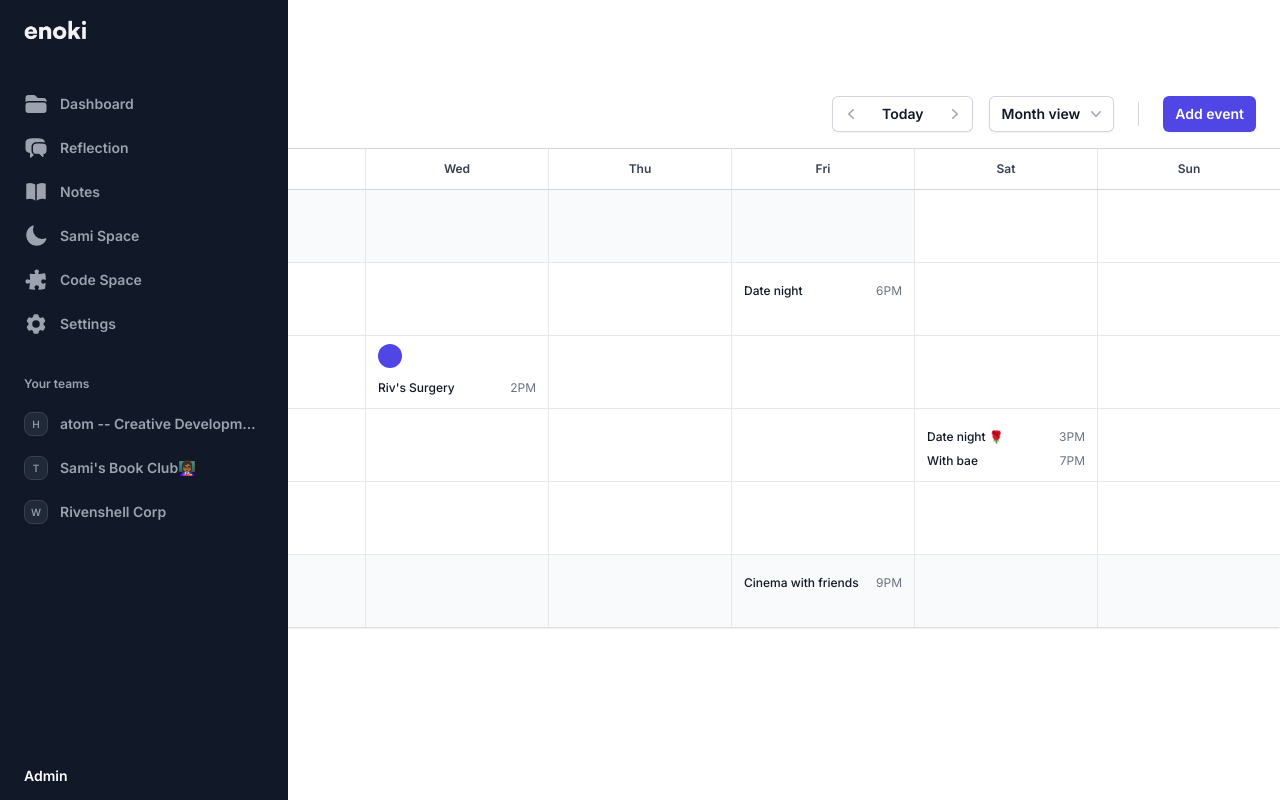
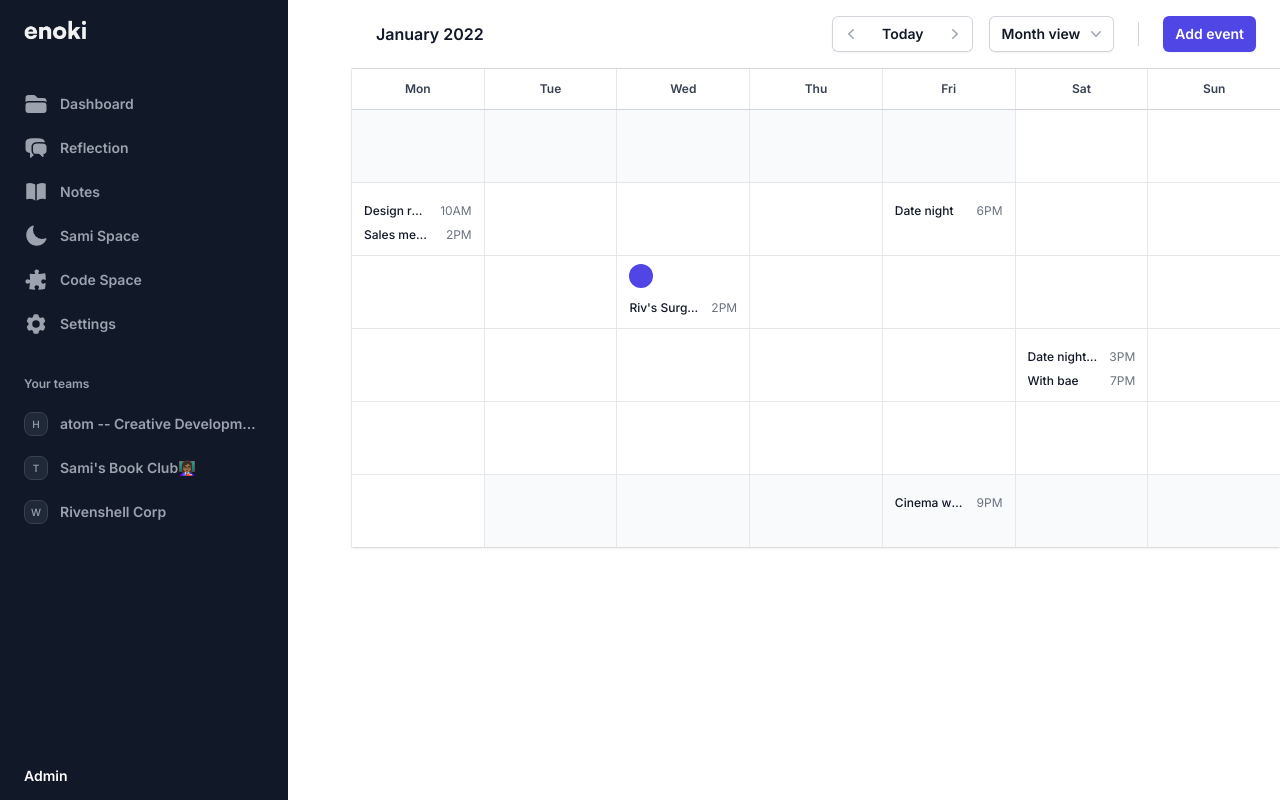
Before and after one commit to rivenshell/Lilly, a Next.js app: page / in a window 1280 px wide. Built offline with nearby package versions, Linux system fonts and the light colour scheme.

Commit message:
repo update

```diff
--- a/app/layout.tsx
+++ b/app/layout.tsx
@@ -1,6 +1,7 @@
 import "./globals.css"
 import type { Metadata } from "next"
 import { Inter } from "next/font/google"
+import Nav from "./components/Nav"
 
 const inter = Inter({ subsets: ["latin"] })
 
@@ -16,6 +17,8 @@ export default function RootLayout({
 }) {
   return (
     <html lang="en">
+      {/* <Nav /> */}
+
       <body className={inter.className}>{children}</body>
     </html>
   )
--- a/app/page.tsx
+++ b/app/page.tsx
@@ -4,8 +4,10 @@ import Calender from "./components/Calender"
 export default function Home() {
   return (
     <>
-      <Nav />
-      <Calender />
+      <div className="flex">
+        <Nav />
+        <Calender />
+      </div>
     </>
   )
 }
```
